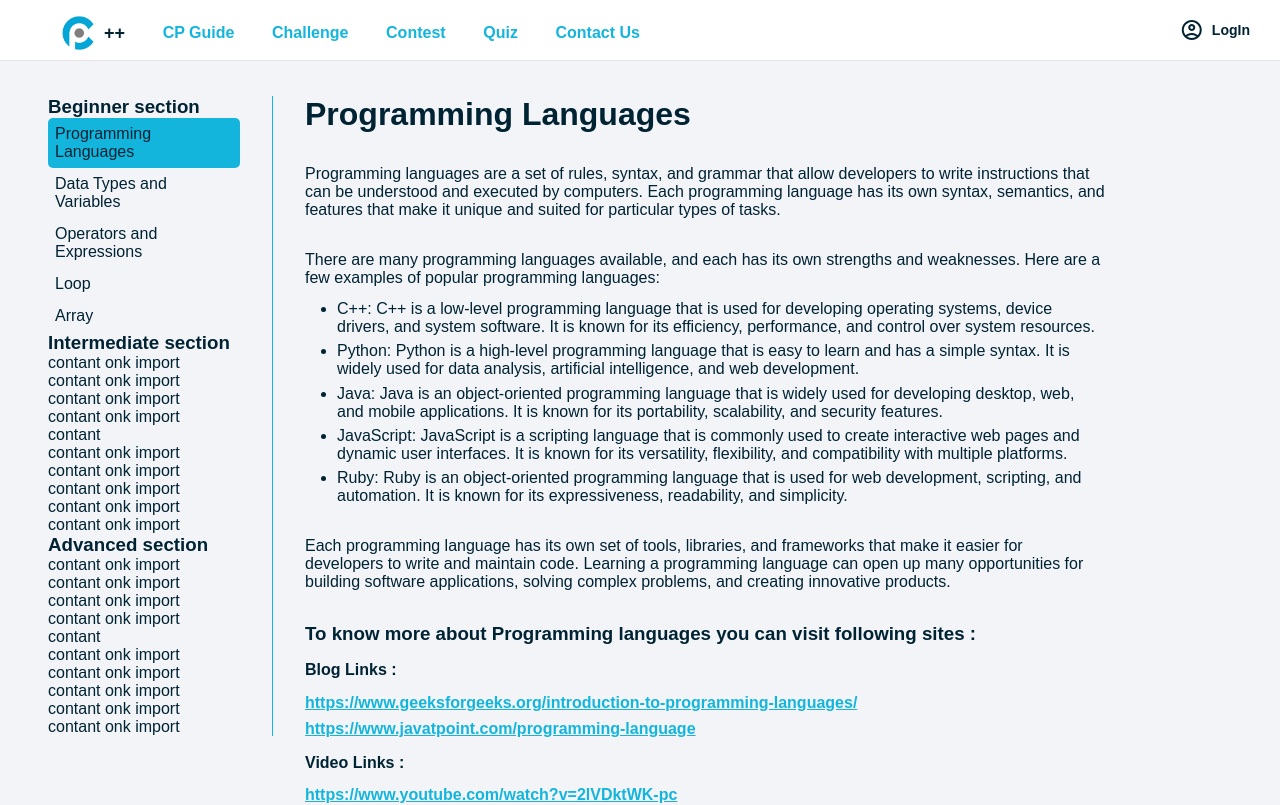
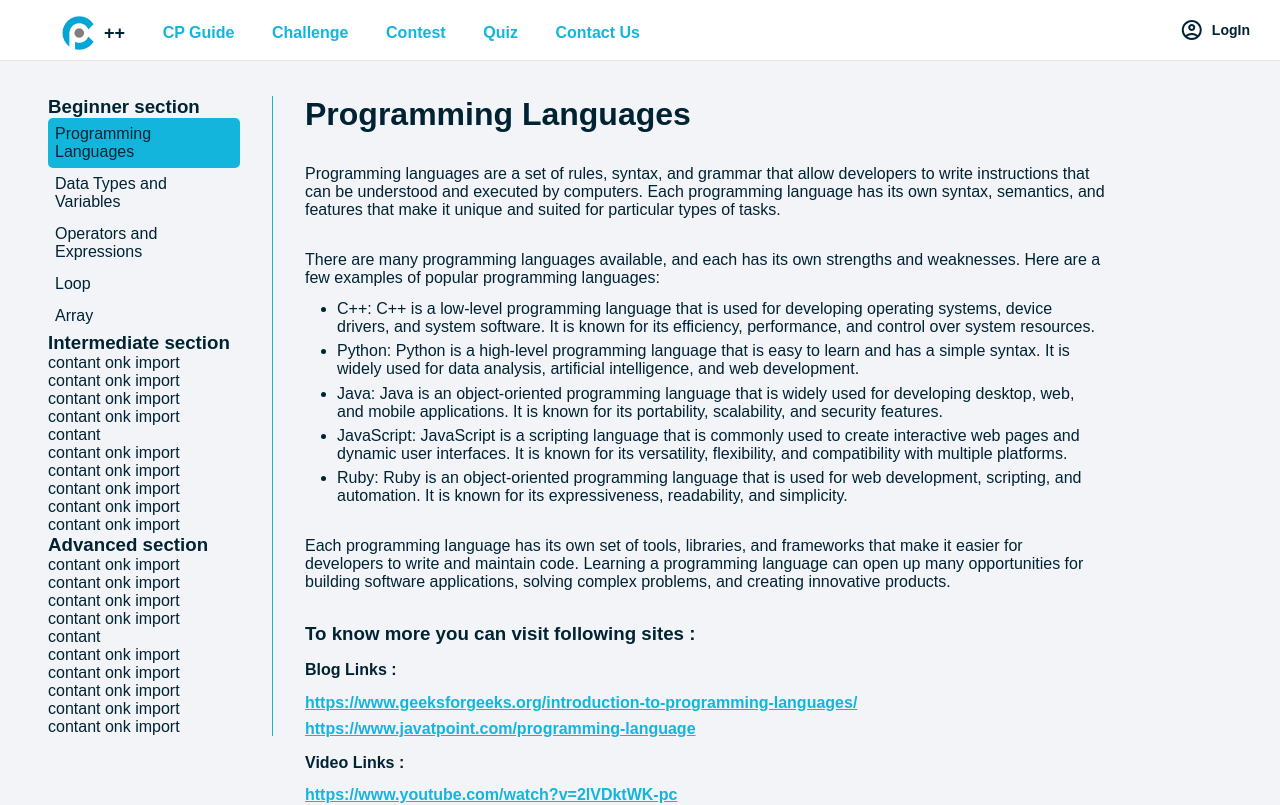
Before and after one commit to ImranMir32/CP-Plus-Front-End, a React (Create React App) app: page /cpguide in a window 1280 px wide. Shown: the top 805 px of the page. Built offline with nearby package versions, Linux system fonts and the light colour scheme.

Commit message:
edit content

```diff
--- a/src/components/Cp-components/DataTypes.jsx
+++ b/src/components/Cp-components/DataTypes.jsx
@@ -70,10 +70,7 @@ const DataTypes = () => {
             data in their programs.
           </p>
 
-          <h3>
-            To know more about Programming languages you can visit following
-            sites :
-          </h3>
+          <h3>To know more you can visit following sites :</h3>
           <div className="outsite">
             <p>Blog Links :</p>
             <a
--- a/src/components/Cp-components/OperatorsExpressions.jsx
+++ b/src/components/Cp-components/OperatorsExpressions.jsx
@@ -82,10 +82,7 @@ const OperatorsExpressions = () => {
             in their programs.
           </p>
 
-          <h3>
-            To know more about Programming languages you can visit following
-            sites :
-          </h3>
+          <h3>To know more you can visit following sites :</h3>
           <div className="outsite">
             <p>Blog Links :</p>
             <a
--- a/src/components/Cp-components/ProgrammingLanguages.jsx
+++ b/src/components/Cp-components/ProgrammingLanguages.jsx
@@ -57,10 +57,7 @@ const ProgrammingLanguages = () => {
             creating innovative products.
           </p>
 
-          <h3>
-            To know more about Programming languages you can visit following
-            sites :
-          </h3>
+          <h3>To know more you can visit following sites :</h3>
           <div className="outsite">
             <p>Blog Links :</p>
             <a
```
